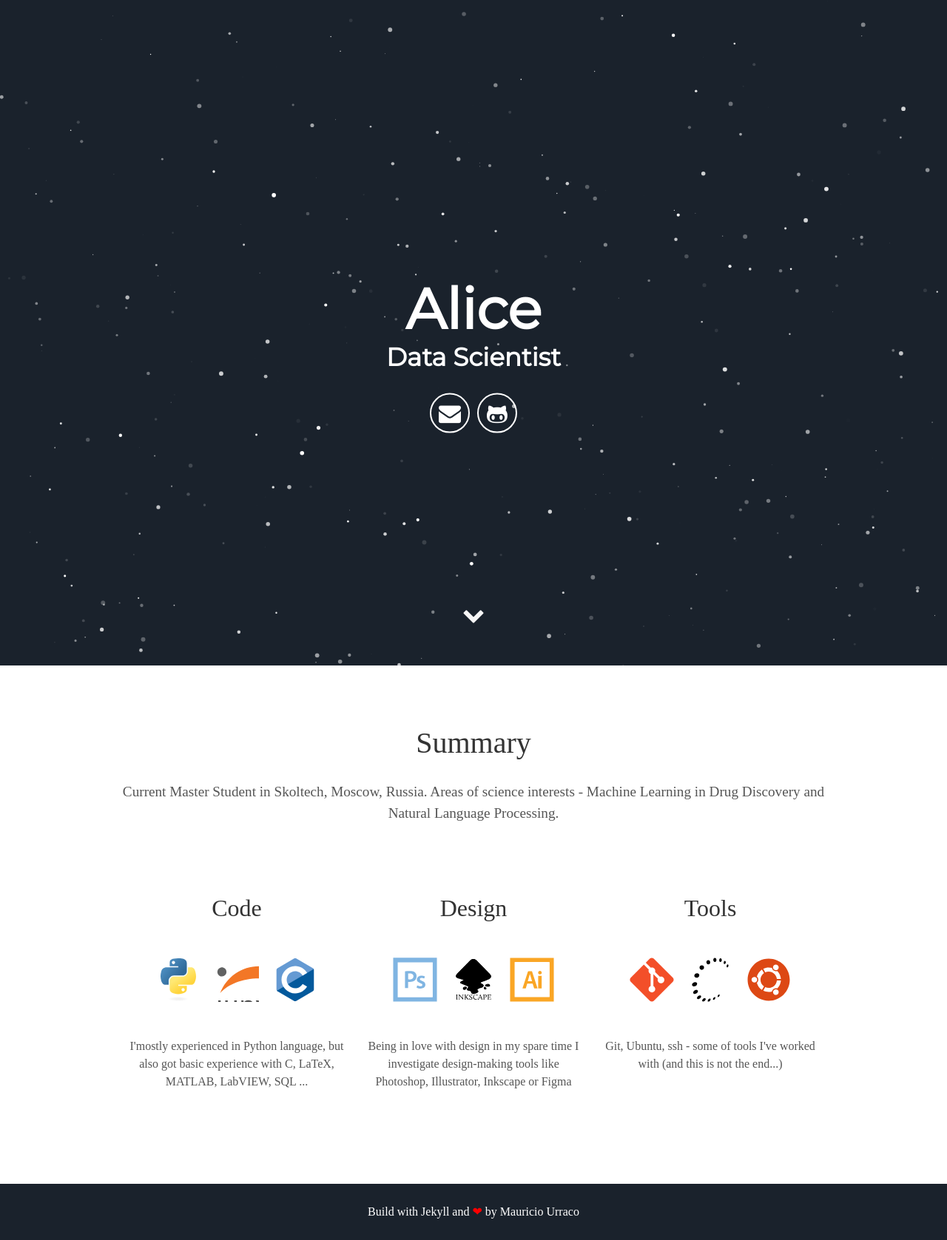
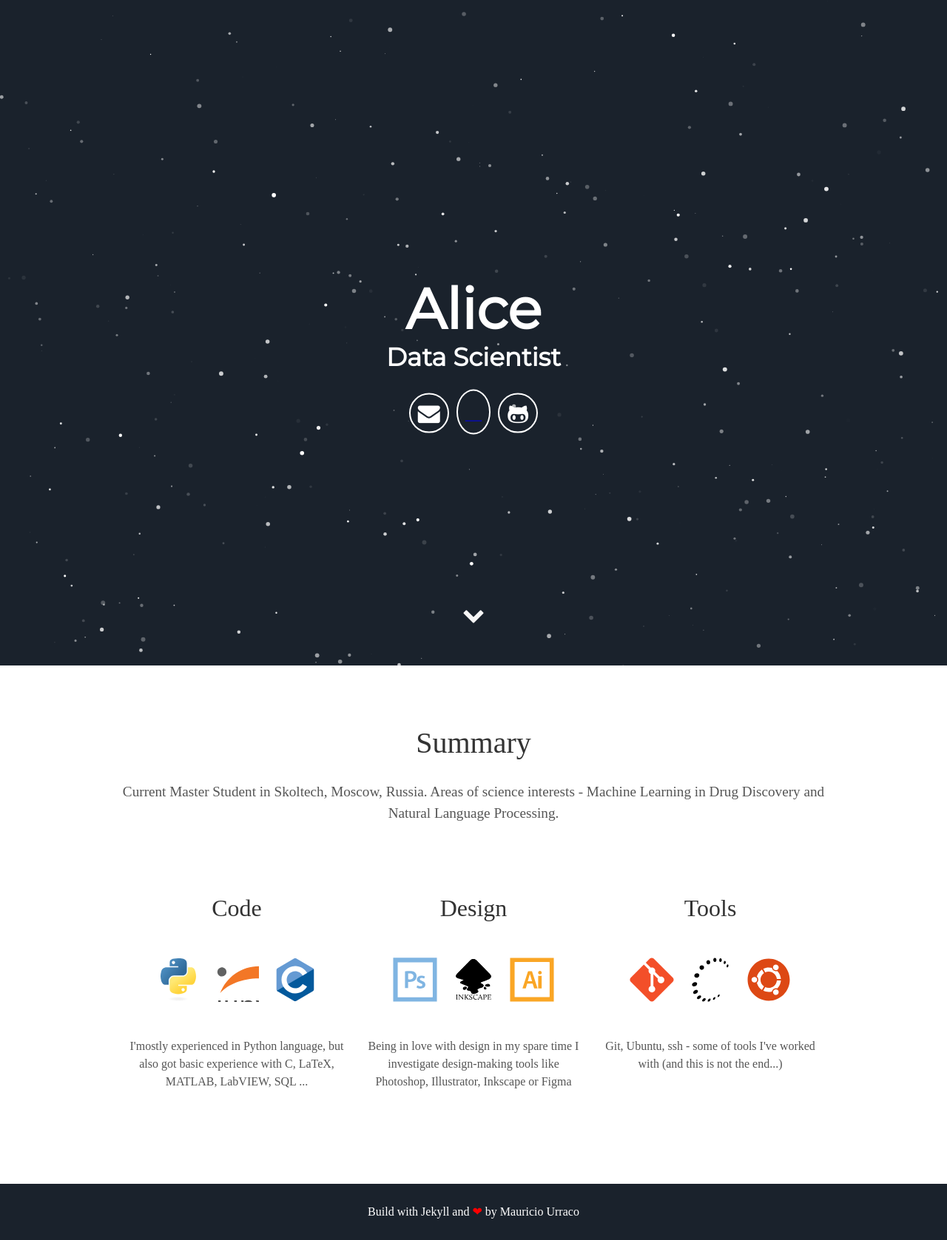
Before and after one commit to korney3/korney3.github.io, a Jekyll site: the page built from index.html, in a window 1280 px wide. Shown: the whole page at 74% size. Built offline with Jekyll 4.4.1, drawn with Linux system fonts in a browser that asks for light colours; some web fonts are replaced.

Commit message:
Update header.html

```diff
--- a/_includes/header.html
+++ b/_includes/header.html
@@ -6,6 +6,7 @@
       </h1>
       <div class="header-icons">
         <a aria-label="Send email" href="mailto:alisa.alenicheva@skoltech.ru"><i class="icon fa fa-envelope"></i></a>
+        <a aria-label="Telegram" href="https://t.me/a_xyli"><i class="icon fab fa-telegram"></i></a>
         <!--
         <a aria-label="My Instagram" target="_blank" href="https://www.instagram.com/mauriciourraco7"><i class="icon fa fa-instagram" aria-hidden="true"></i></a>
         <a aria-label="My Facebook" target="_blank" href="https://www.facebook.com/mauricio.urraco"><i class="icon fa fa-facebook" aria-hidden="true"></i></a>
```
